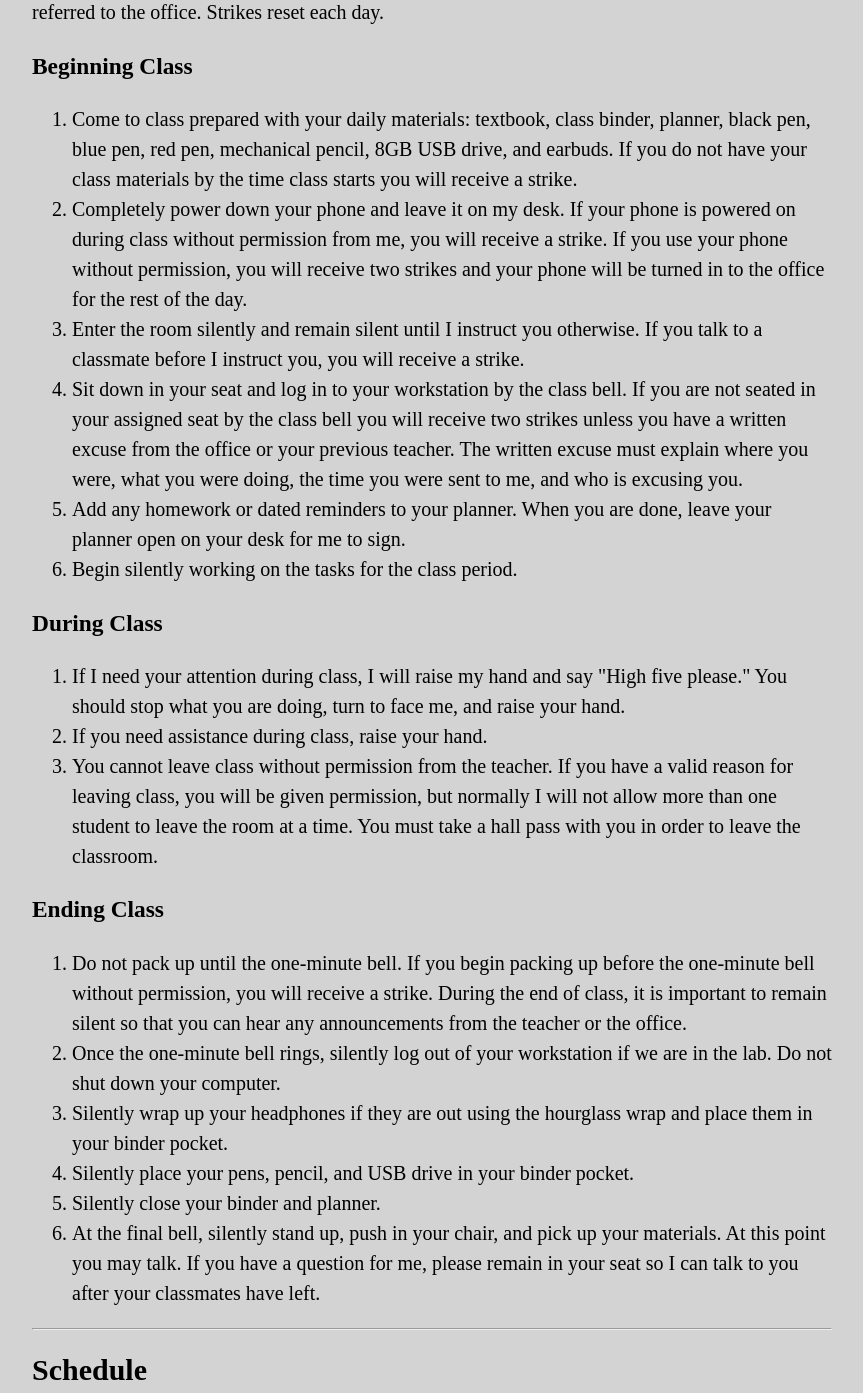
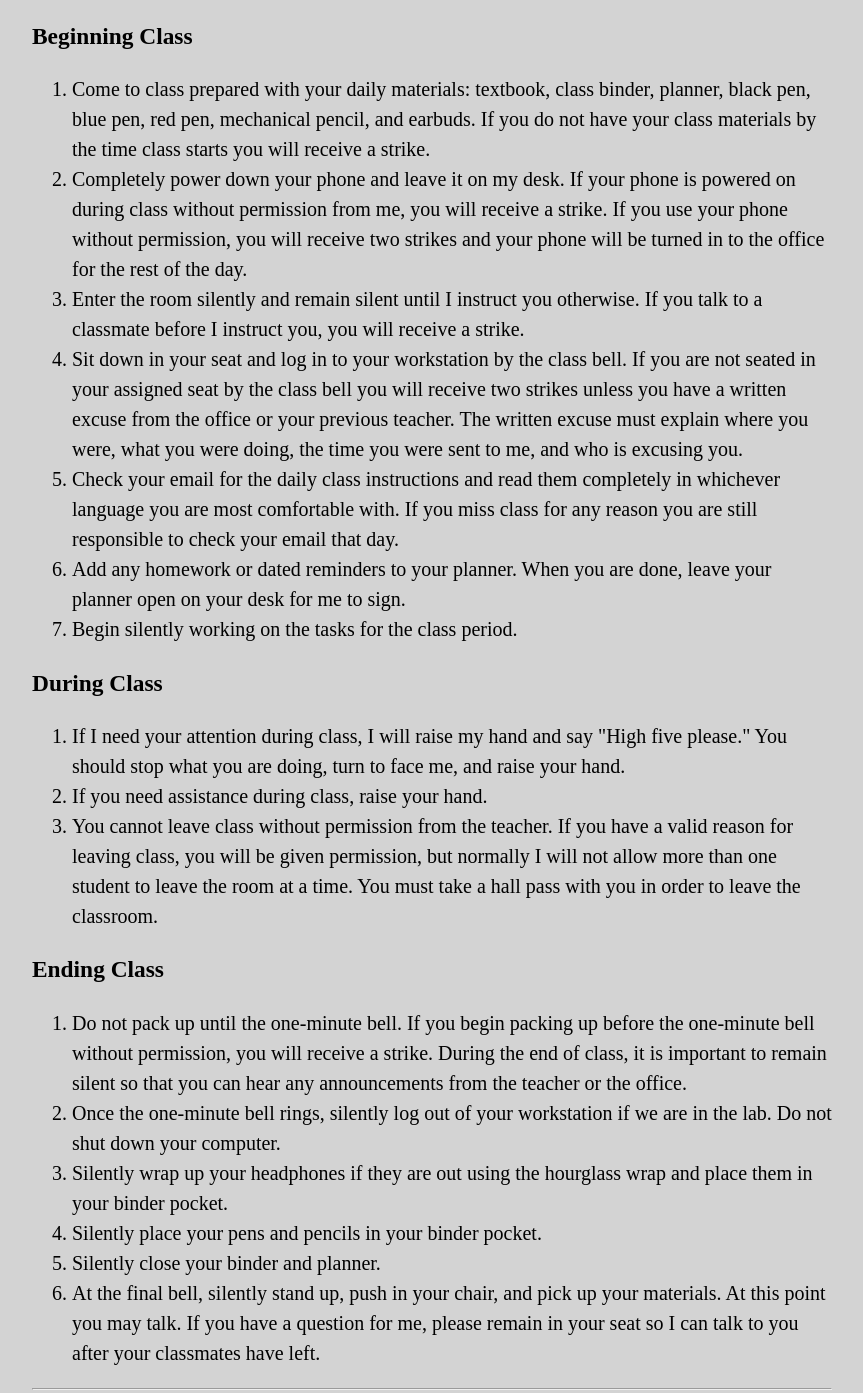
Before and after one commit to jackivan88/wseh2017-18, a plain HTML site: page index.html in a window 1280 px wide. Shown: the part 649-2042 px from the top of the page, without its empty margins (208-1071 px from the left). Drawn offline with Linux system fonts and the light colour scheme.

```diff
--- a/index.html
+++ b/index.html
@@ -25,17 +25,17 @@
 <li>Planner</li>
 <li>Black, blue, and red pens</li>
 <li>Mechanical pencil</li>
-<li>8GB USB drive</li>
 <li>Earbuds</li>
 </ol>
 <h2 id="expectations">Expectations</h2>
 <p>The following information details the expectations we will normally deal with when we meet for class. The beginning of class (the first three to five minutes), during class, and the end of class (the last minute) are all important for creating a successful learning environment. When you don't meet the course expectations, you will receive one, two, or three strikes. Once you receive two strikes, your name will be added to the school detention list. Once you receive three strikes, you will be referred to the office. Strikes reset each day.</p>
 <h3 id="beginning-class">Beginning Class</h3>
 <ol type="1">
-<li>Come to class prepared with your daily materials: textbook, class binder, planner, black pen, blue pen, red pen, mechanical pencil, 8GB USB drive, and earbuds. If you do not have your class materials by the time class starts you will receive a strike.</li>
+<li>Come to class prepared with your daily materials: textbook, class binder, planner, black pen, blue pen, red pen, mechanical pencil, and earbuds. If you do not have your class materials by the time class starts you will receive a strike.</li>
 <li>Completely power down your phone and leave it on my desk. If your phone is powered on during class without permission from me, you will receive a strike. If you use your phone without permission, you will receive two strikes and your phone will be turned in to the office for the rest of the day.</li>
 <li>Enter the room silently and remain silent until I instruct you otherwise. If you talk to a classmate before I instruct you, you will receive a strike.</li>
 <li>Sit down in your seat and log in to your workstation by the class bell. If you are not seated in your assigned seat by the class bell you will receive two strikes unless you have a written excuse from the office or your previous teacher. The written excuse must explain where you were, what you were doing, the time you were sent to me, and who is excusing you.</li>
+<li>Check your email for the daily class instructions and read them completely in whichever language you are most comfortable with. If you miss class for any reason you are still responsible to check your email that day.</li>
 <li>Add any homework or dated reminders to your planner. When you are done, leave your planner open on your desk for me to sign.</li>
 <li>Begin silently working on the tasks for the class period.</li>
 </ol>
@@ -50,7 +50,7 @@
 <li>Do not pack up until the one-minute bell. If you begin packing up before the one-minute bell without permission, you will receive a strike. During the end of class, it is important to remain silent so that you can hear any announcements from the teacher or the office.</li>
 <li>Once the one-minute bell rings, silently log out of your workstation if we are in the lab. Do not shut down your computer.</li>
 <li>Silently wrap up your headphones if they are out using the hourglass wrap and place them in your binder pocket.</li>
-<li>Silently place your pens, pencil, and USB drive in your binder pocket.</li>
+<li>Silently place your pens and pencils in your binder pocket.</li>
 <li>Silently close your binder and planner.</li>
 <li>At the final bell, silently stand up, push in your chair, and pick up your materials. At this point you may talk. If you have a question for me, please remain in your seat so I can talk to you after your classmates have left. </li>
 </ol>
```
